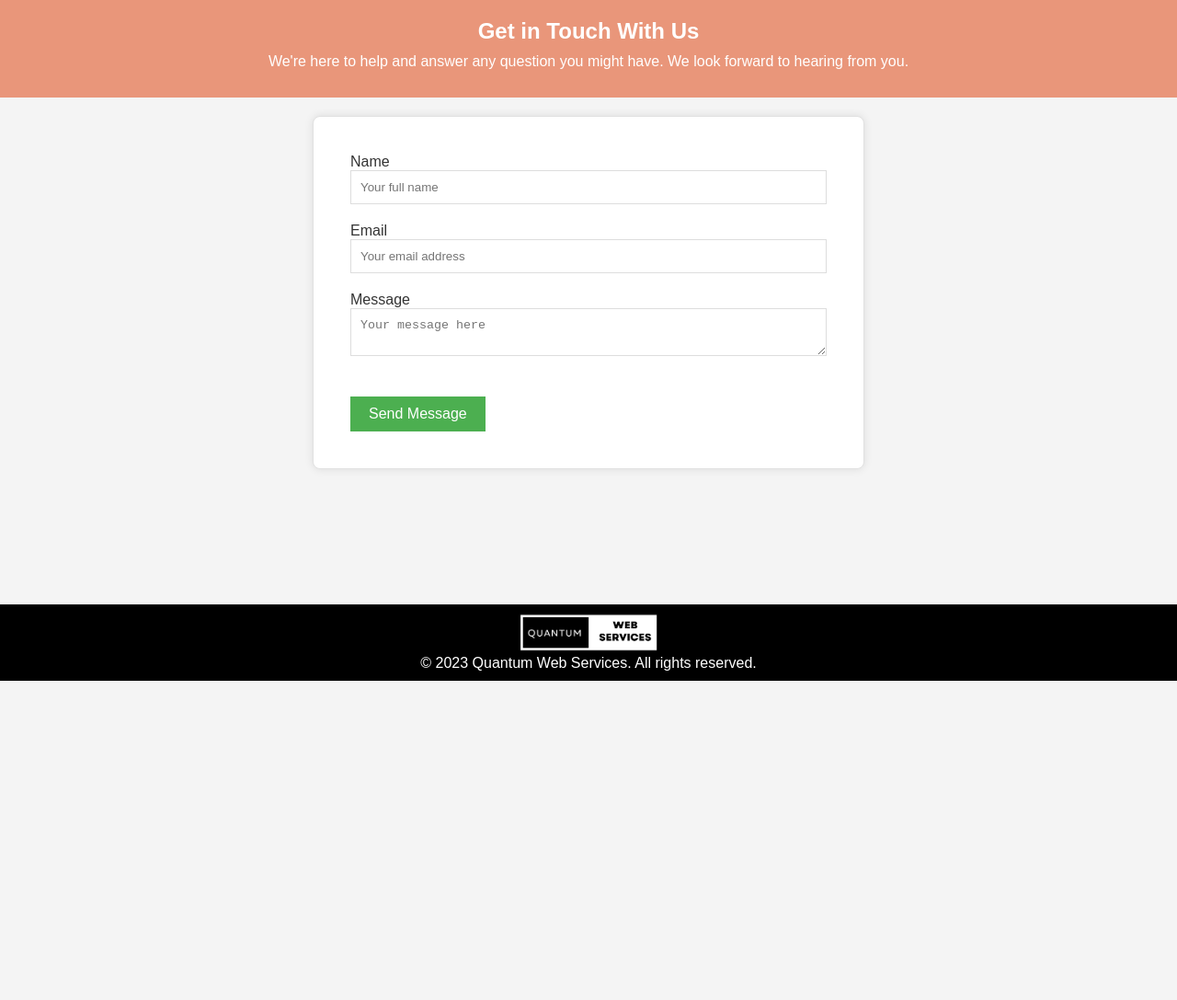
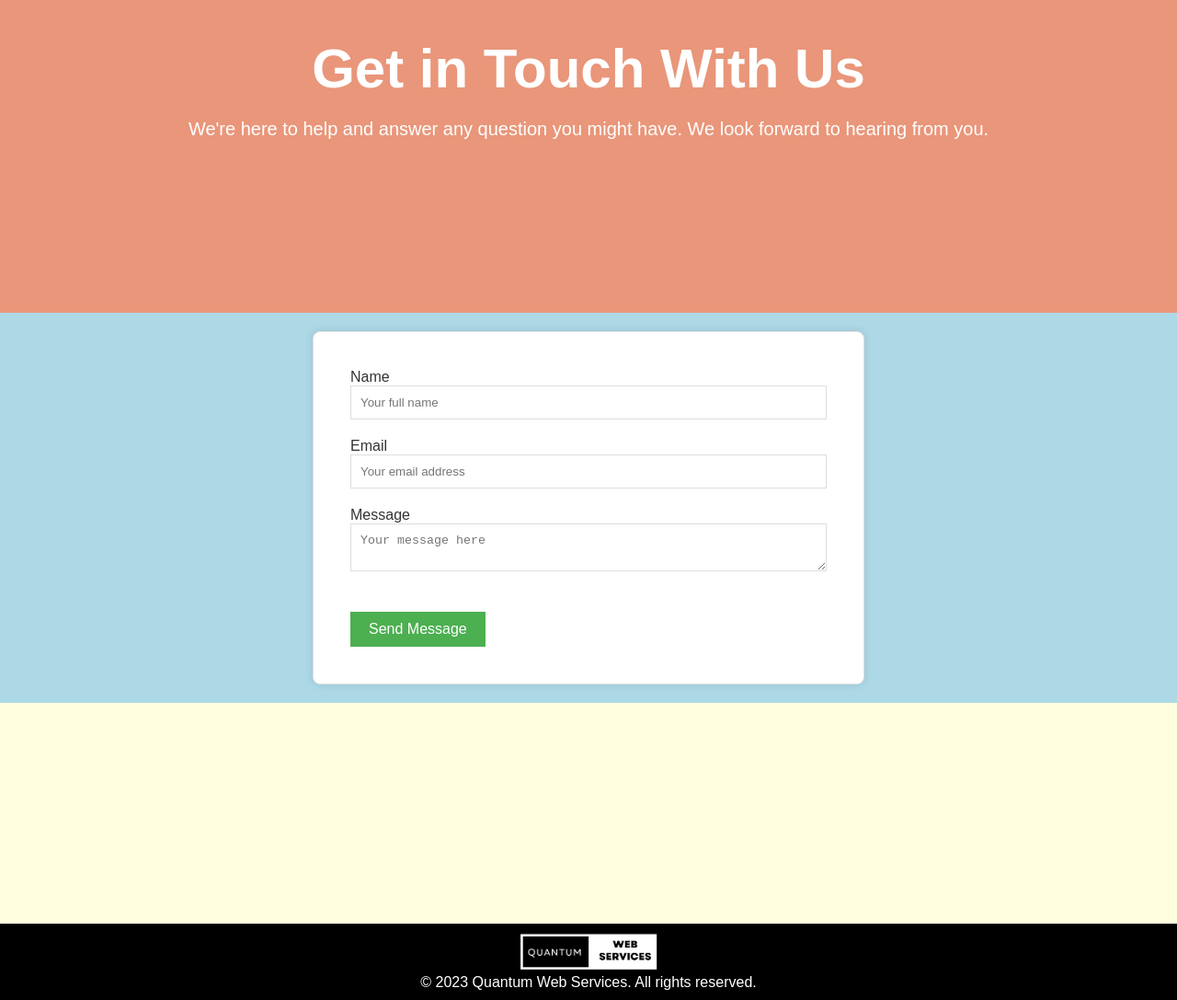
Before and after one commit to QUANTWEBSERVICES/quantumwebservices.github.io, a plain HTML site: page contact.html in a window 1280 px wide. Shown: the part 60-1147 px from the top of the page at 92% size. Before the commit the page ends 800 px from the top, so only its background shows below. Drawn offline with Linux system fonts and the light colour scheme.

Commit message:
Adjusted cotact page to suit color scheme, changed browser name on home page

```diff
--- a/contact.css
+++ b/contact.css
@@ -32,7 +32,6 @@ main {
   display: flex;
   flex-direction: column;
   width: 100%;
-  padding-top: 60px; /* This should be equal to the height of your navbar */
 }
 
 /* Navigation Bar Styles */
@@ -79,23 +78,30 @@ main {
 /* Contact Intro Styles */
 .contact-intro {
   background-color: darksalmon;
-  padding: 20px;
+  padding: 100px 20px;
   text-align: center;
   color: white;
   /* Removed margin-top to have no space between navbar and this section */
+  min-height: 50vh;
 }
 
 .contact-intro h1 {
-  margin-bottom: 10px;
+  margin-bottom: 20px;
+  font-size: 60px;
 }
 
 .contact-intro p {
-  margin-bottom: 10px;
+  margin-bottom: 40px;
+  font-size: 20px;
+}
+
+.contact-form-section {
+  background-color: lightblue;
 }
 
 /* Contact Form Section styles */
-.contact-form-section {
-  background: #ffffff;
+.frm {
+  background: white;
   padding: 40px;
   max-width: 600px;
   margin: 20px auto;
@@ -126,7 +132,17 @@ main {
   font-size: 16px;
   margin-top: 20px;
 }
-
+/* Pricing FAQ Styles */
+.more-features {
+  flex-grow: 1; /* Grow to take available space */
+  padding: 50px 20px;
+  background-color: lightyellow;
+  text-align: center;
+  display: flex;
+  flex-direction: column;
+  justify-content: space-between; /* Spreads out the content */
+  min-height: 30vh;
+}
 .btn-main:hover {
   background-color: #367c39;
 }
--- a/contact.html
+++ b/contact.html
@@ -36,6 +36,7 @@
       </section>
 
       <section class="contact-form-section">
+        <div class="frm">
           <form
             id="contactForm"
             class="contact-form"
@@ -70,6 +71,11 @@
 
             <button type="submit" class="btn-main">Send Message</button>
           </form>
+        </div>
+      </section>
+
+      <section class="more-features">
+        <div class="new-features"></div>
       </section>
     </main>
 
```
Also changed, not shown: index.html (+1 -1 lines). Lines whose indentation alone changed are shown as unchanged.
